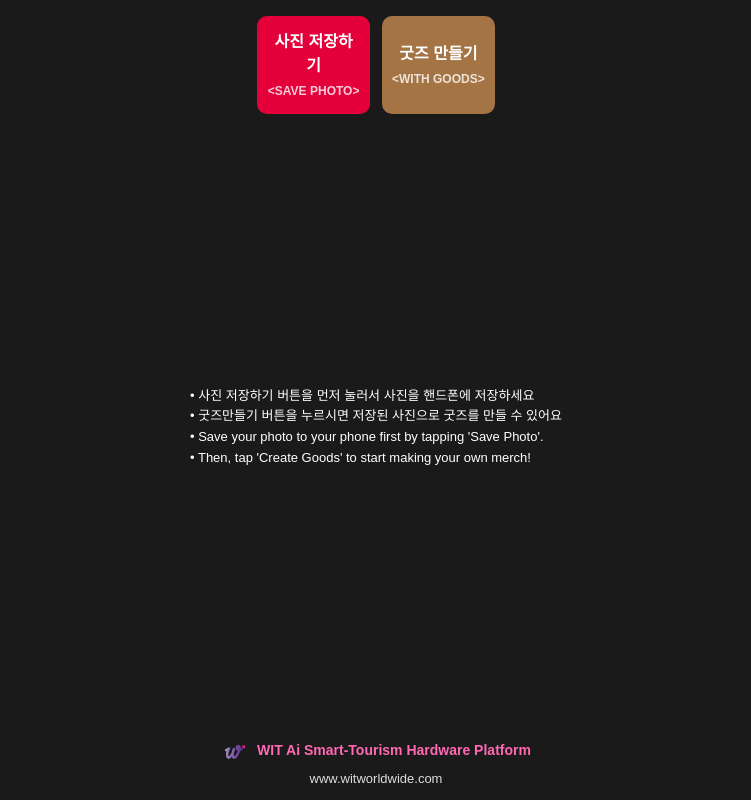
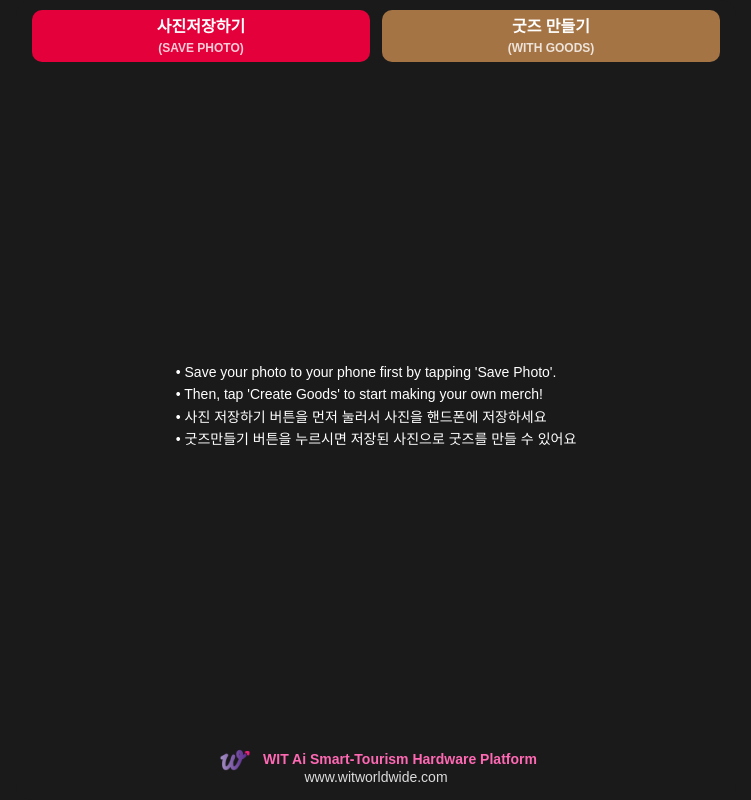
Before and after one commit to wit-project-sku/photo-fe, a React (Vite) app: page / in a window 1280 px wide. Shown: the whole page, without its empty margins (264-1015 px from the left). Built offline with nearby package versions, Linux system fonts and the light colour scheme; no server answers.

Commit message:
:recycle:Refactor: UI 수정사항 반영

```diff
--- a/src/index.css
+++ b/src/index.css
@@ -12,6 +12,18 @@ body,
   height: 100%;
   margin: 0;
   overflow-x: hidden;
+  overflow-y: auto;
+
+  /* ===== 스크롤바 완전 숨김 ===== */
+  scrollbar-width: none; /* Firefox */
+  -ms-overflow-style: none; /* IE, Edge */
+}
+
+html::-webkit-scrollbar,
+body::-webkit-scrollbar {
+  width: 0;
+  height: 0;
+  display: none; /* Chrome, Safari */
 }
 
 html {
--- a/src/pages/PhotoPage.jsx
+++ b/src/pages/PhotoPage.jsx
@@ -5,10 +5,24 @@ import logo from '@assets/images/logo.png';
 
 function PhotoPage() {
   const [imageUrl, setImageUrl] = useState(null);
+  const [isGoods, setIsGoods] = useState(true);
 
   useEffect(() => {
     const initImage = async () => {
       const params = new URLSearchParams(window.location.search);
+
+      // isGoods 처리 (URL → localStorage 저장)
+      const goodsParam = params.get('isGoods');
+      if (goodsParam) {
+        localStorage.setItem('isGoods', goodsParam);
+        setIsGoods(goodsParam === 'Y');
+      } else {
+        const storedGoods = localStorage.getItem('isGoods');
+        if (storedGoods) {
+          setIsGoods(storedGoods === 'Y');
+        }
+      }
+
       let urlFromQuery = params.get('imageUrl');
 
       // 1️⃣ URL query 우선 사용
@@ -81,21 +95,26 @@ function PhotoPage() {
 
       <div className={styles.buttonArea}>
         <button className={styles.saveBtn} onClick={handleSavePhoto}>
-          사진 저장하기
-          <span>&lt;SAVE PHOTO&gt;</span>
+          사진저장하기
+          <span>(SAVE PHOTO)</span>
         </button>
 
-        <button className={styles.goodsBtn} onClick={handleCreateGoods}>
-          굿즈 만들기
-          <span>&lt;WITH GOODS&gt;</span>
-        </button>
+        {isGoods && (
+          <button className={styles.goodsBtn} onClick={handleCreateGoods}>
+            굿즈 만들기
+            <span>(WITH GOODS)</span>
+          </button>
+        )}
       </div>
 
       <div className={styles.description}>
+        <p>• Save your photo to your phone first by tapping 'Save Photo'.</p>
+
+        {isGoods && <p>• Then, tap 'Create Goods' to start making your own merch!</p>}
+
         <p>• 사진 저장하기 버튼을 먼저 눌러서 사진을 핸드폰에 저장하세요</p>
-        <p>• 굿즈만들기 버튼을 누르시면 저장된 사진으로 굿즈를 만들 수 있어요</p>
-        <p>• Save your photo to your phone first by tapping 'Save Photo'.</p>
-        <p>• Then, tap 'Create Goods' to start making your own merch!</p>
+
+        {isGoods && <p>• 굿즈만들기 버튼을 누르시면 저장된 사진으로 굿즈를 만들 수 있어요</p>}
       </div>
 
       <div className={styles.footer}>
--- a/src/pages/PhotoPage.module.css
+++ b/src/pages/PhotoPage.module.css
@@ -1,6 +1,6 @@
 .container {
   width: 100%;
-  max-width: 480px;
+  max-width: 720px;
   margin: 0 auto;
   background: #1a1a1a;
   color: white;
@@ -20,26 +20,29 @@
 }
 
 .photo {
-  width: auto;
+  width: 100%;
+  max-width: calc(100% - 32px);
   height: auto;
-  max-width: 100%;
-  max-height: 65vh;
   object-fit: contain;
   display: block;
-  margin: 0 auto;
-  padding-top: 30px;
+  margin: 15px auto 0;
+  box-sizing: border-box;
 }
 
 .buttonArea {
   display: flex;
   gap: 12px;
-  margin: 16px;
+  flex-direction: row;
+  width: 100%;
+  max-width: calc(100% - 32px);
+  margin: 10px 15px;
+  box-sizing: border-box;
 }
 
 button {
   flex: 1;
   border: none;
-  padding: 14px 10px;
+  padding: 5px 10px;
   border-radius: 10px;
   font-weight: bold;
   cursor: pointer;
@@ -60,18 +63,15 @@ button span {
   display: block;
   font-size: 12px;
   opacity: 0.8;
-  margin-top: 4px;
 }
 
 .description {
-  font-size: clamp(11px, 3vw, 13px);
+  font-size: clamp(12px, 3.2vw, 14px);
   text-align: left;
-  margin: 16px;
   line-height: 1.6;
 }
 
 .footer {
-  margin-top: 12px;
   padding-bottom: 12px;
   color: hotpink;
   font-weight: bold;
@@ -83,24 +83,31 @@ button span {
   align-items: center;
   justify-content: center;
   gap: 8px;
-  margin-bottom: 4px;
 }
 
 .logo {
-  width: 28px;
+  width: 40px;
   height: auto;
 }
 
 .website {
-  font-size: clamp(11px, 3vw, 13px);
+  font-size: clamp(12px, 3.2vw, 14px);
   color: #dcdcdc;
   font-weight: 400;
+  margin-top: -12px;
 }
 
 /* 작은 휴대폰 대응 */
 @media (max-width: 360px) {
   .buttonArea {
-    flex-direction: column;
+    flex-direction: row; /* 항상 2열 유지 */
+    width: 100%;
+    max-width: calc(100% - 32px);
+    margin: 10px auto;
+  }
+
+  .buttonArea button {
+    flex: 1;
   }
 }
 
```
